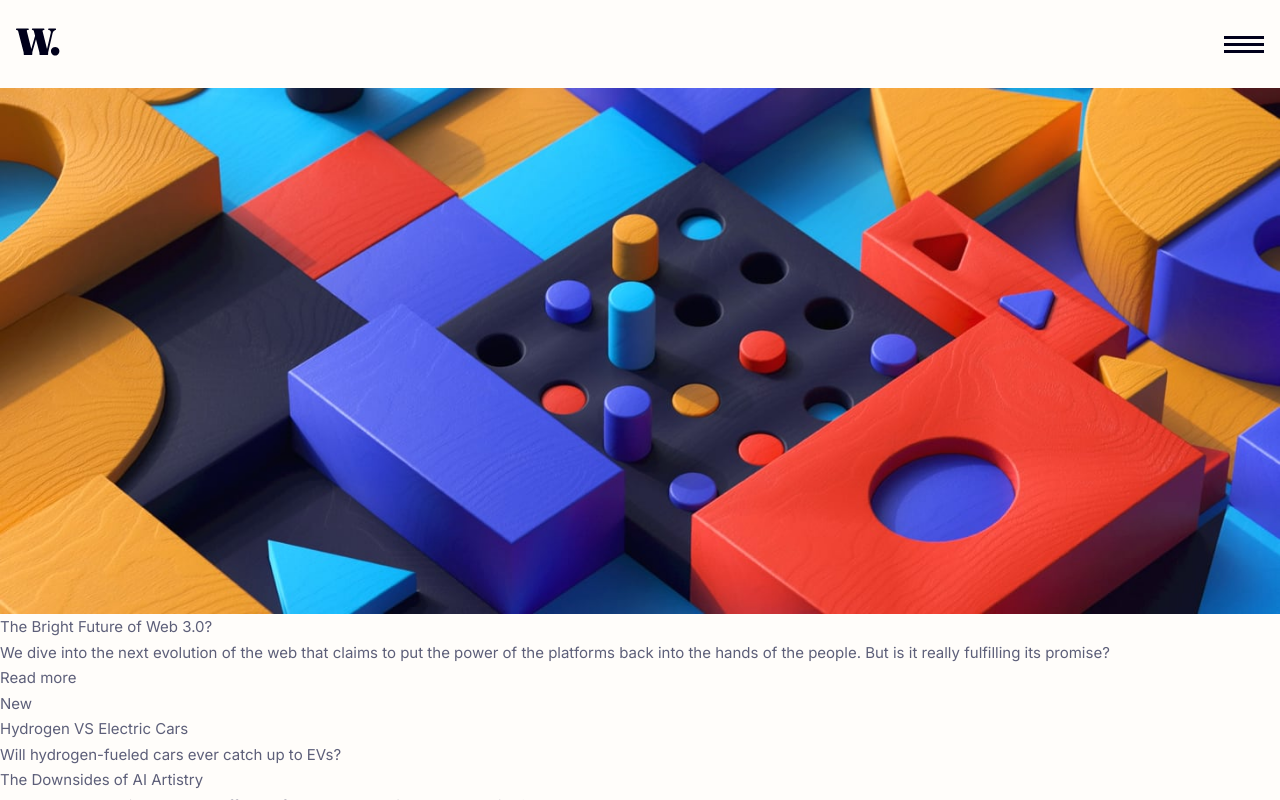
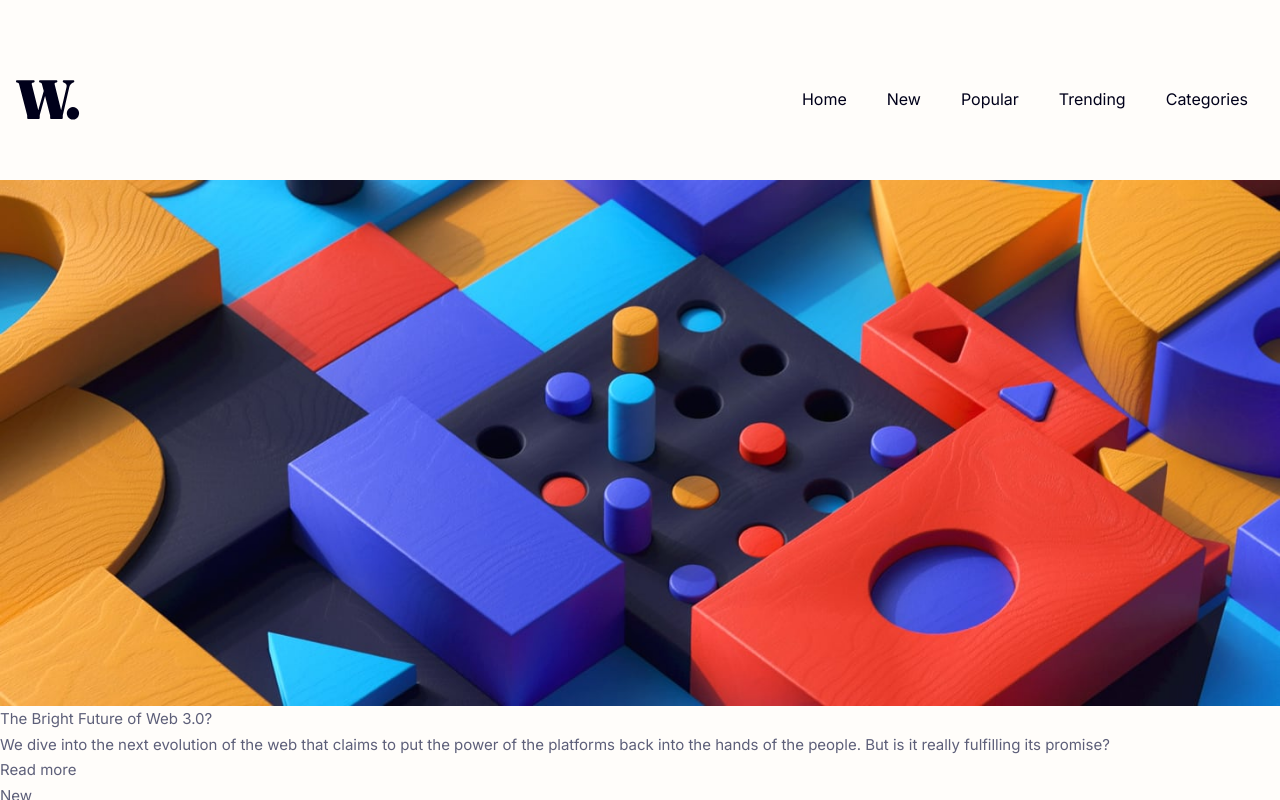
Before and after one commit to abizmo/news-homepage, a Next.js app: page / in a window 1280 px wide. Shown: the top 800 px of the page. Built offline with nearby package versions, Linux system fonts and the light colour scheme.

Commit message:
Make header responsive

```diff
--- a/src/components/Header.tsx
+++ b/src/components/Header.tsx
@@ -35,14 +35,14 @@ const Header: NextComponentType = () => {
 
   return (
     <header className="container mx-auto px-4">
-      <div className="my-7 pb-1">
+      <div className="my-7 flex items-center justify-between pb-1 lg:mt-20 lg:mb-14">
         <a href="#">
-          <svg className="h-7 w-11">
+          <svg className="h-7 w-11 lg:h-10 lg:w-16">
             <use xlinkHref="/images/logo.svg#logo"></use>
           </svg>
         </a>
         <button
-          className="fixed top-7 right-4 z-50 flex h-8 w-10 items-center justify-center"
+          className="fixed top-7 right-4 z-50 flex h-8 w-10 items-center justify-center lg:hidden"
           aria-controls="primary-navigation"
           aria-expanded={isOpen}
           onClick={() => setIsOpen((prev) => !prev)}
@@ -68,19 +68,19 @@ const Header: NextComponentType = () => {
         <div
           className={`${
             isOpen ? "translate-x-0 opacity-60 " : "translate-x-full opacity-0 "
-          }fixed inset-0 select-none bg-very-dark-blue transition-opacity duration-300 ease-linear`}
+          }fixed inset-0 select-none bg-very-dark-blue transition-opacity duration-300 ease-linear lg:hidden`}
         />
         <nav
           id="primary-navigation"
           className={`${
             isOpen ? "translate-x-0 " : "translate-x-64 "
-          }fixed inset-y-0 right-0 z-40 w-64 bg-off-white transition-transform duration-300 ease-in-out`}
+          }fixed inset-y-0 right-0 z-40 w-64 bg-off-white transition-transform duration-300 ease-in-out lg:relative lg:w-auto lg:translate-x-0`}
         >
-          <ul className="pt-36">
+          <ul className="pt-36 lg:flex lg:items-center lg:gap-2 lg:pt-0">
             {navlinks.map(({ href, label }) => (
-              <li className="mb-5 px-6 last:mb-0" key={label}>
+              <li className="mb-5 px-6 last:mb-0 lg:mb-0 lg:px-4" key={label}>
                 <a
-                  className="block py-2 text-xl text-very-dark-blue"
+                  className="inline-block w-full py-2 text-xl text-very-dark-blue hover:text-soft-red lg:text-lg"
                   href={href}
                   onClick={() => setIsOpen(false)}
                 >
```
